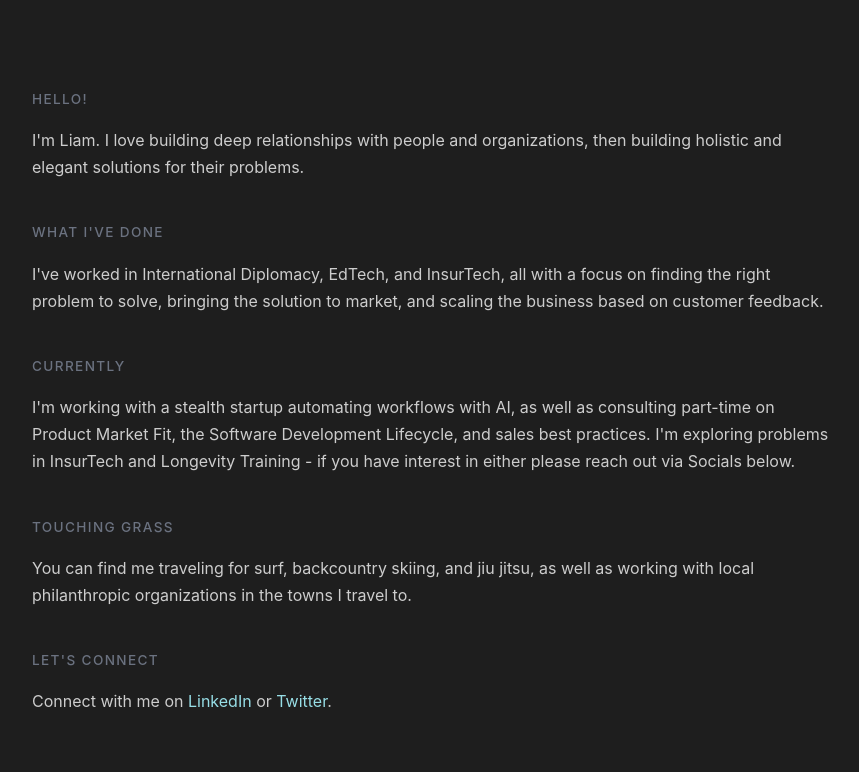
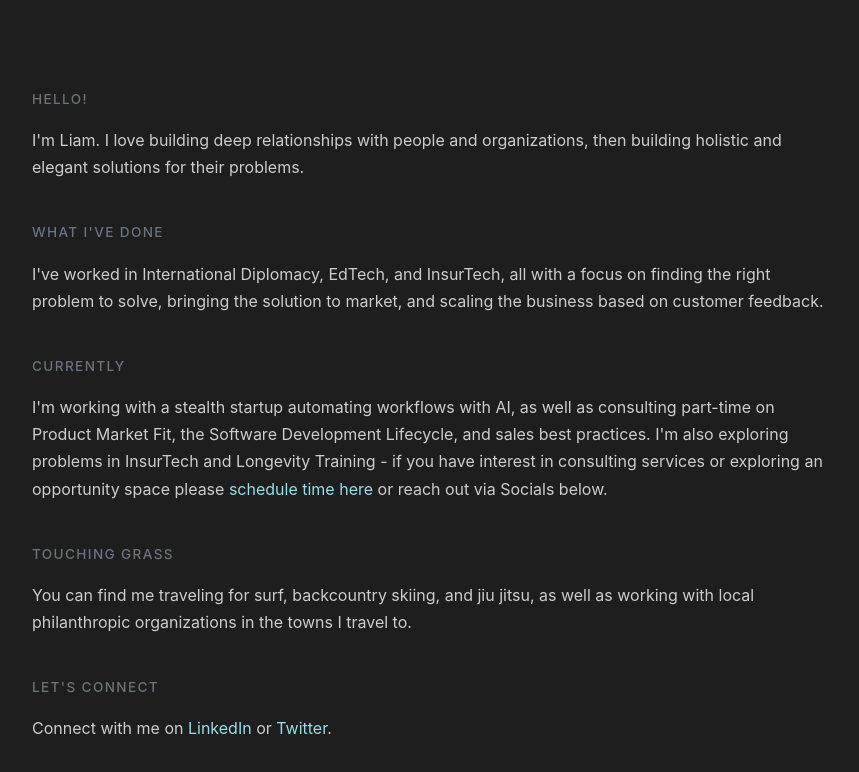
Before and after one commit to LHarreys/lharreys.github.io, a plain HTML site: page index.html in a window 1280 px wide. Shown: the whole page, without its empty margins (208-1067 px from the left). Drawn offline with Linux system fonts and the light colour scheme.

Commit message:
Update index.html

```diff
--- a/index.html
+++ b/index.html
@@ -95,7 +95,8 @@
     <section>
         <h2>Currently</h2>
         <p>
-            I'm working with a stealth startup automating workflows with AI, as well as consulting part-time on Product Market Fit, the Software Development Lifecycle, and sales best practices. I'm exploring problems in InsurTech and Longevity Training - if you have interest in either please reach out via Socials below.
+            I'm working with a stealth startup automating workflows with AI, as well as consulting part-time on Product Market Fit, the Software Development Lifecycle, and sales best practices. I'm also exploring problems in InsurTech and Longevity Training - if you have interest in consulting services or exploring an opportunity space please <a href="https://calendar.app.google/rFtKcpHXUyTSii2B9
+">schedule time here</a> or reach out via Socials below.
         </p>
     </section>
 
```
